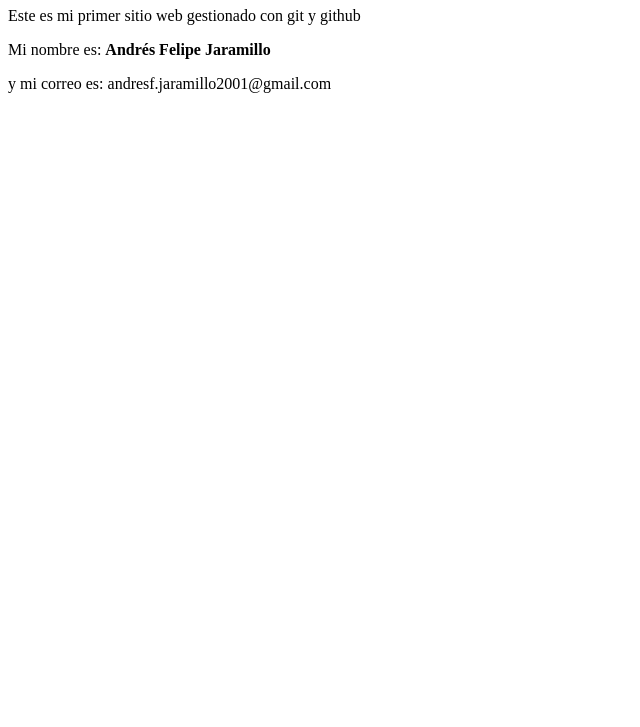
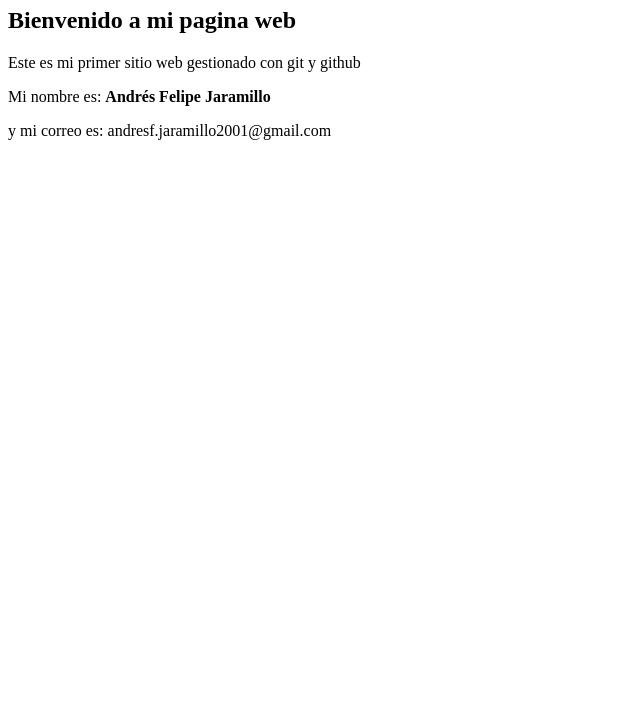
Before and after one commit to AndresFJG/MiPrimeraWeb, a plain HTML site: page index.html in a window 1280 px wide. Shown: the part 73-800 px from the top of the page, without its empty margins (0-640 px from the left). Drawn offline with Linux system fonts and the light colour scheme.

Commit message:
Se agregó un título en la página principal

```diff
--- a/index.html
+++ b/index.html
@@ -7,6 +7,7 @@
 </head>
 <body>
     <h1>Mi Pagina Web</h1>
+    <h2>Bienvenido a mi pagina web</h2>
     <p>Este es mi primer sitio web gestionado con git y github</p>
     <p>Mi nombre es: <strong>Andrés Felipe Jaramillo</strong></p>
     <p>y mi correo es: andresf.jaramillo2001@gmail.com </p>
```
